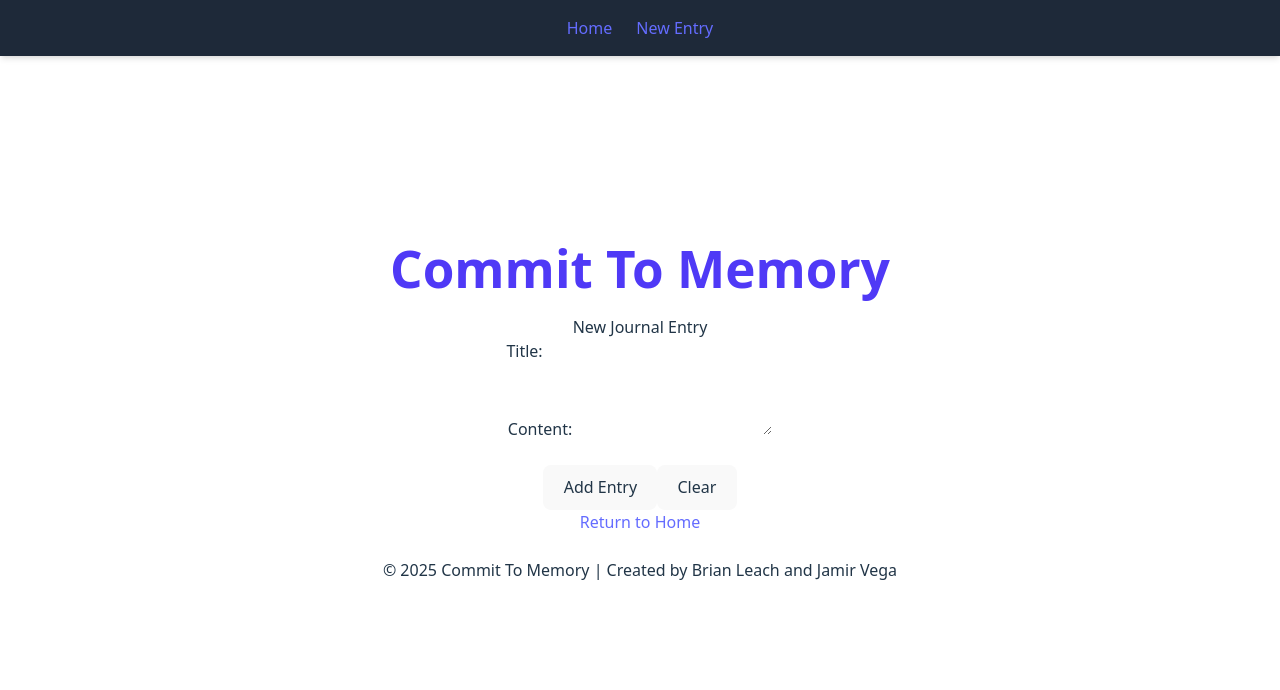
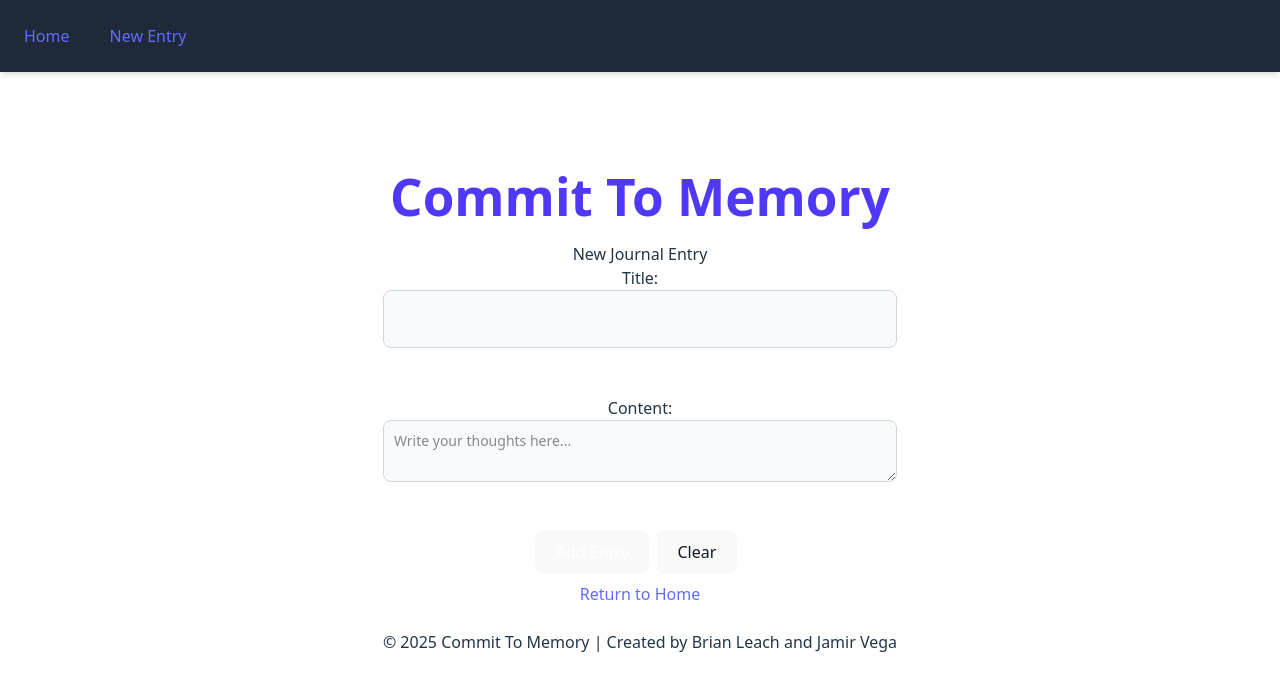
Before and after one commit to Jvega6532/commit-to-memory, a React (Vite) app in the folder frontend/: page /new_entry in a window 1280 px wide. Shown: the top 690 px of the page. Built offline with nearby package versions, Linux system fonts and the light colour scheme.

Commit message:
New Entry page slightly formated with Tailwind

```diff
--- a/frontend/src/App.jsx
+++ b/frontend/src/App.jsx
@@ -6,17 +6,19 @@ function App() {
 
   return (
     <>
-      <h1 className="text-5xl font-extrabold text-center text-indigo-600 mt-6 mb-4 animate-bounce">
-        Commit To Memory
-      </h1>
+      <nav className="fixed top-0 left-0 w-full flex items-center justify-between flex-wrap bg-gray-800 text-white p-6 shadow-md z-50">
+        <ul className="flex justify-center space-x-10">
+          <li><Link to="/" className="hover:text-gray-300">Home</Link></li>
+          <li><Link to="/new_entry" className="hover:text-gray-300">New Entry</Link></li>
+        </ul>
+      </nav>
+
+
       <header>
-        <nav className="fixed top-0 left-0 w-full bg-gray-800 text-white py-4 shadow-md z-50">
-          <ul className="flex justify-center space-x-6">
-            <li><Link to="/" className="hover:text-gray-300">Home</Link></li>
-            <li><Link to="/new_entry" className="hover:text-gray-300">New Entry</Link></li>
-          </ul>
-        </nav>
 
+        <h1 className="text-5xl font-extrabold text-indigo-600 text-center mt-6 mb-4 animate-bounce">
+          Commit To Memory
+        </h1>
       </header>
       <main>
         <Outlet />
--- a/frontend/src/NewEntry.jsx
+++ b/frontend/src/NewEntry.jsx
@@ -41,18 +41,19 @@ function NewEntry() {
             <form onSubmit={handleAddEntry}>
                 <label>
                     Title:
-                    <input type="text" name="title" />
+                    <input type="text" name="title" className="block w-full p-4 text-gray-900 border border-gray-300 rounded-lg bg-gray-50 text-base focus:ring-blue-500 focus:border-blue-500 dark:bg-gray-700 dark:border-gray-600 dark:placeholder-gray-400 dark:text-white dark:focus:ring-blue-500 dark:focus:border-blue-500" />
                 </label>
                 <br></br>
                 <br />
                 <label>
                     Content:
-                    <textarea name="content" />
+                    <textarea name="content" className="block p-2.5 w-full text-sm text-gray-900 bg-gray-50 rounded-lg border border-gray-300 focus:ring-blue-500 focus:border-blue-500 dark:bg-gray-700 dark:border-gray-600 dark:placeholder-gray-400 dark:text-white dark:focus:ring-blue-500 dark:focus:border-blue-500" placeholder="Write your thoughts here..." />
                 </label>
                 <br />
                 <br></br>
-                <button type="submit">Add Entry</button>
-                <button type="reset">Clear</button>
+                <button type="submit" className="text-white bg-blue-700 hover:bg-blue-800 focus:ring-4 focus:ring-blue-300 font-medium rounded-lg text-sm px-5 py-2.5 me-2 mb-2 dark:bg-blue-600 dark:hover:bg-blue-700 focus:outline-none dark:focus:ring-blue-800">Add Entry</button>
+                <button type="reset" className="py-2.5 px-5 me-2 mb-2 text-sm font-medium text-gray-900 focus:outline-none bg-white rounded-lg border border-gray-200 hover:bg-gray-100 hover:text-blue-700 focus:z-10 focus:ring-4 focus:ring-gray-100 dark:focus:ring-gray-700 dark:bg-gray-800 dark:text-gray-400 dark:border-gray-600 dark:hover:text-white dark:hover:bg-gray-700">Clear</button>
+                <br></br>
                 <p><Link to="/">Return to Home</Link></p>
             </form>
         </div>
```
